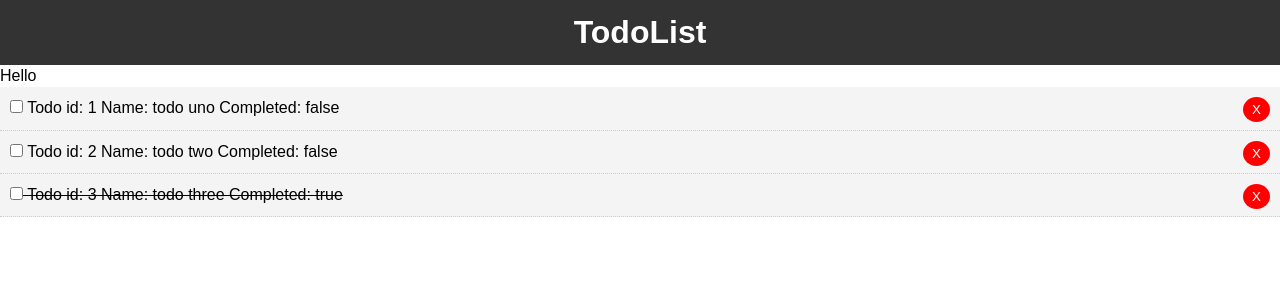
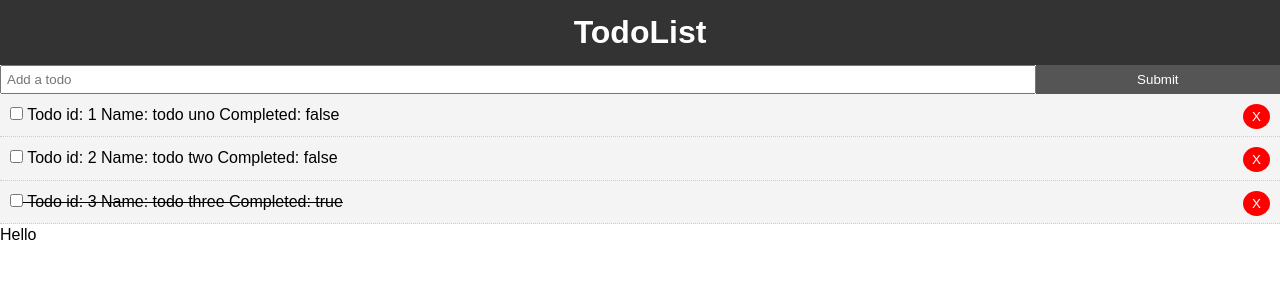
Before and after one commit to dionleung14/todolist-vue, a Vue app: page / in a window 1280 px wide. Shown: the top 300 px of the page. Built offline with nearby package versions, Linux system fonts and the light colour scheme.

Commit message:
added events from components to be accepted in app

```diff
--- a/package.json
+++ b/package.json
@@ -9,6 +9,7 @@
   },
   "dependencies": {
     "core-js": "^3.6.5",
+    "uuid": "^8.3.1",
     "vue": "^2.6.11"
   },
   "devDependencies": {
--- a/src/App.vue
+++ b/src/App.vue
@@ -1,19 +1,22 @@
 <template>
   <div id="app">
     <Header />
+    <AddTodo v-on:add-todo="aWholeNewTodo"/>
+    <Todos v-bind:geoduck="todosArr" v-on:rec-one-todo="removeTodo" />
     {{ msg }}
-    <Todos v-bind:geoduck="todosArr" v-on:rec-one-todo="removeTodo" />
   </div>
 </template>
 
 <script>
   import Todos from "./components/Todos.vue";
+  import AddTodo from "./components/AddTodo.vue";
   import Header from "./components/layout/Header.vue";
   export default {
     name: "App",
     components: {
       Todos: Todos,
       Header,
+      AddTodo
     },
     methods: {
       removeTodo(id) {
@@ -21,6 +24,10 @@
         console.log(id);
         this.todosArr = this.todosArr.filter(item => (item.id !== id));
       },
+      aWholeNewTodo(data) {
+        console.log("a new todo was received")
+        console.log(data)
+      }
     },
     data() {
       return {
@@ -58,4 +65,17 @@
     font-family: Arial, Helvetica, sans-serif;
     line-height: 1.4;
   }
+
+  .btn {
+    display: inline-block;
+    border: none;
+    background: #555;
+    color: #fff;
+    padding: 7px 20px;
+    cursor: pointer;
+  }
+
+  .btn:hover {
+    background: #666
+  }
 </style>
--- a/src/components/AddTodo.vue
+++ b/src/components/AddTodo.vue
@@ -1,15 +1,35 @@
 <template>
   <div>
-    <form>
-      <input type="text" name="title" placeholder="Add a todo">
-      <input class="btn" type="submit" value="Submit">
+    <form @submit="wristslap">
+      <input type="text" v-model="title" name="title" placeholder="Add a todo">
+      <input class="btn" type="submit" value="Submit" >
     </form>
   </div>
 </template>
 
 <script>
+import { v4 as uuidv4 } from 'uuid'
 export default {
-  name: "AddTodo"
+  name: "AddTodo",
+  data() {
+    return {
+      title: ''
+    }
+  },
+  methods: {
+    wristslap() {
+      event.preventDefault()
+      const newTodo = {
+        id: uuidv4(),
+        title: this.title,
+        completed: false
+      }
+      // send up to parent
+      this.$emit("add-todo", newTodo)
+      // console.log("submitted a todo")
+      // console.log(newTodo)
+    }
+  }
 }
 </script>
 
```
Also changed, not shown: 1 other file (tests, documents, lock files or other folders).
